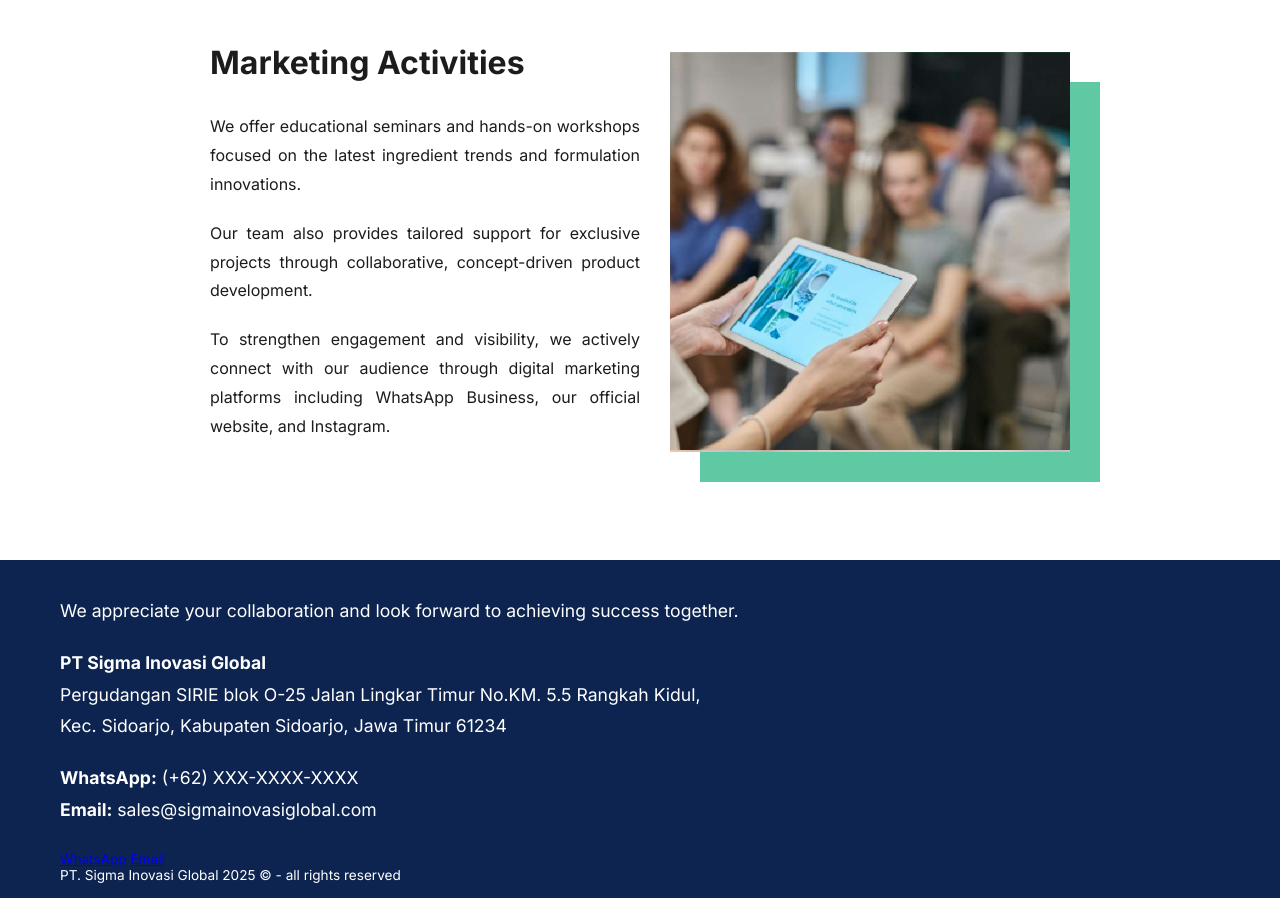
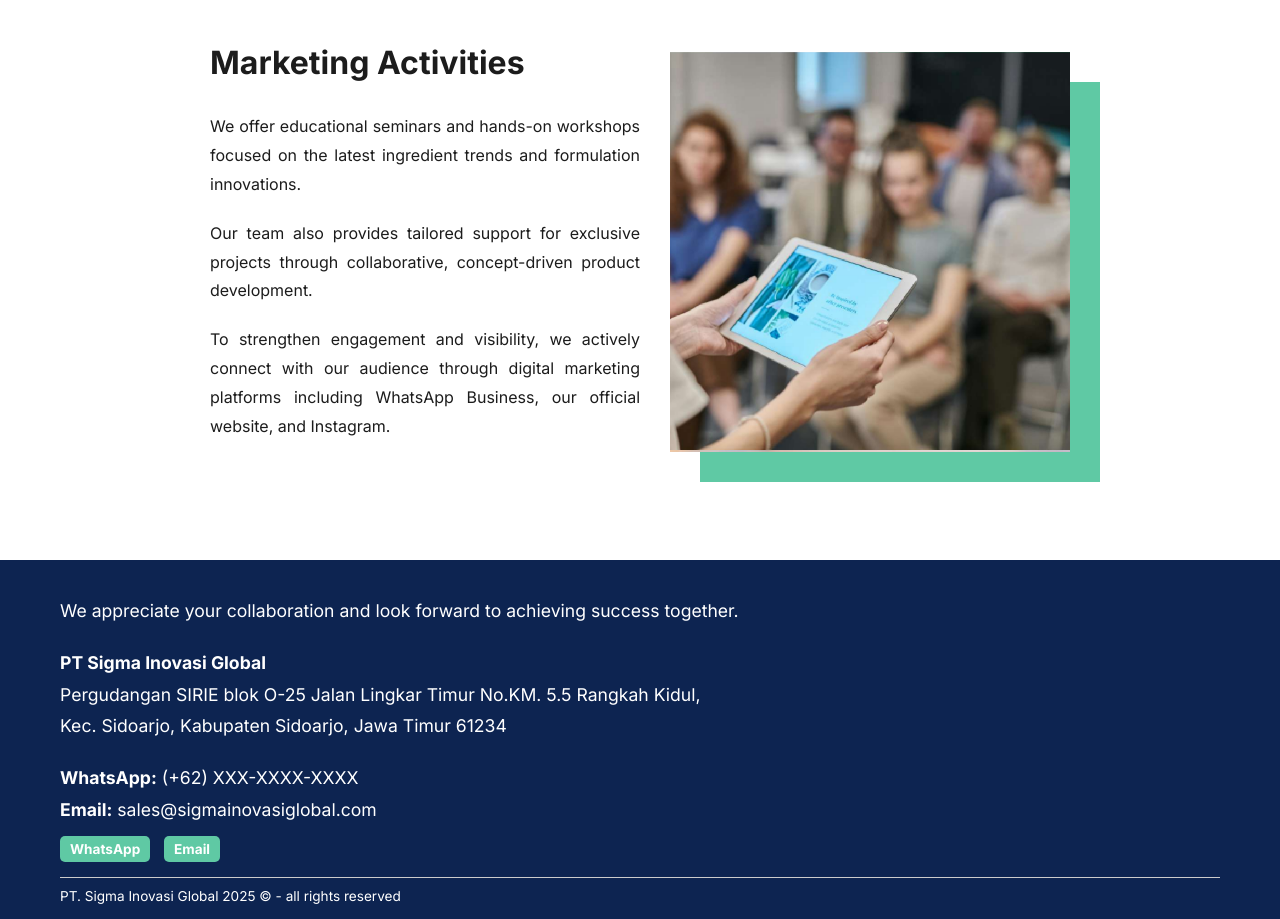
Before and after one commit to partalab/sigma, a plain HTML site: page about.html in a window 1280 px wide. Shown: the part 2422-3341 px from the top of the page. Before the commit the page ends 3320 px from the top, so only its background shows below. Drawn offline with Linux system fonts and the light colour scheme.

Commit message:
Update about.html

```diff
--- a/about.html
+++ b/about.html
@@ -205,8 +205,34 @@
       font-size: 0.85rem;
       margin-top: 60px;
     }
-    footer p {
-      margin-bottom: 10px;
+    }
+    footer {
+      background: #0d2451;
+      color: #fff;
+      padding: 40px 60px;
+      font-size: 0.9rem;
+      display: flex;
+      flex-wrap: wrap;
+      justify-content: space-between;
+    }
+    footer .left, footer .right {
+      flex: 1 1 300px;
+      margin-bottom: 20px;
+    }
+    footer .right a {
+      background-color: #5fc9a4;
+      color: white;
+      padding: 5px 10px;
+      margin-right: 10px;
+      border-radius: 5px;
+      text-decoration: none;
+      font-weight: bold;
+    }
+    footer .bottom {
+      text-align: left;
+      width: 100%;
+      border-top: 1px solid #ccc;
+      padding-top: 10px;
     }
   </style>
   <script>
```
